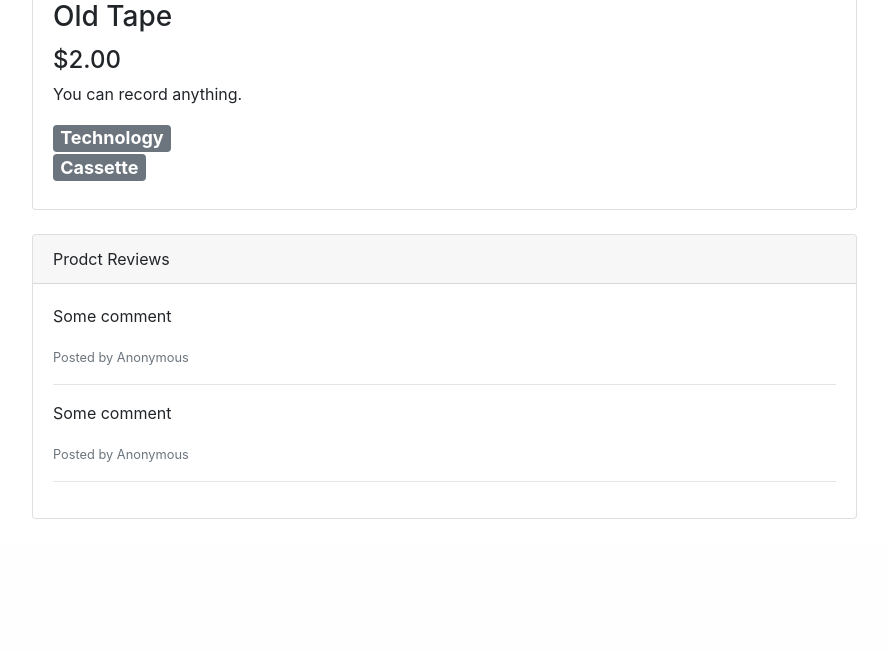
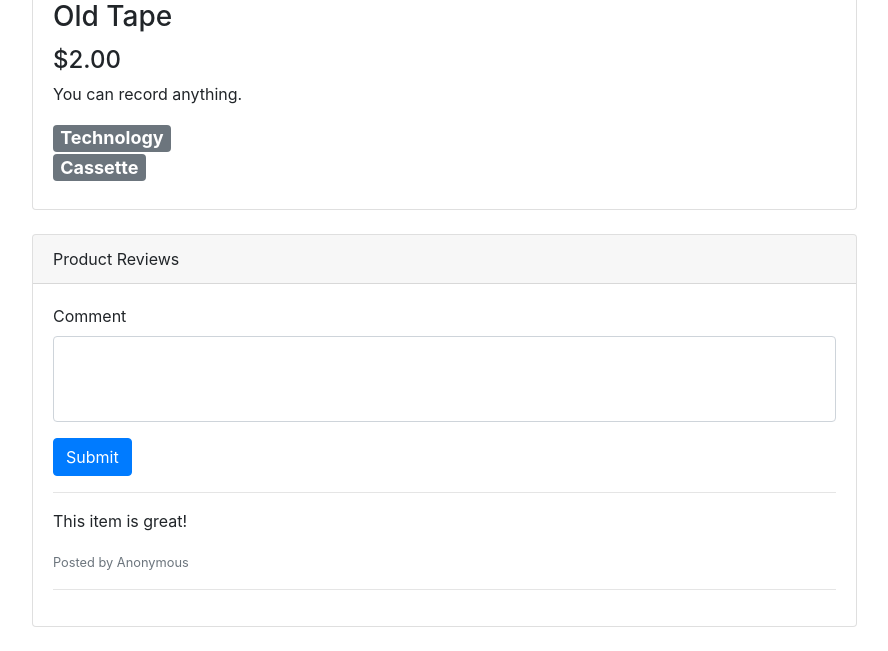
Before and after one commit to maroskukan/flask-webforms, a Flask app: page /item/1 in a window 1280 px wide. Shown: the part 564-1215 px from the top of the page, without its empty margins (338-1226 px from the left). Before the commit the page ends 1083 px from the top, so only its background shows below. Run offline with Flask 2, Linux system fonts and the light colour scheme; data comes from the database, SQL or seed files in the repository; parts of the project's set-up code (start-up, migrations or seed data) failed here and were passed over; some libraries are stand-ins or nearby versions.

Commit message:
Add comment feature

```diff
--- a/src/app.py
+++ b/src/app.py
@@ -4,7 +4,7 @@
 from flask import Flask, render_template, request, redirect, url_for, g, flash, send_from_directory, jsonify
 from flask_wtf import FlaskForm, RecaptchaField
 from flask_wtf.file import FileAllowed, FileRequired
-from wtforms import StringField, TextAreaField, SubmitField, SelectField, DecimalField, FileField
+from wtforms import StringField, TextAreaField, SubmitField, SelectField, DecimalField, FileField, HiddenField
 from wtforms.validators import InputRequired, DataRequired, Length, ValidationError
 from wtforms.widgets import Input
 from werkzeug.utils import secure_filename, escape, unescape
@@ -116,6 +116,11 @@ class FilterForm(FlaskForm):
     category    = SelectField("Category", coerce=int)
     subcategory = SelectField("Subcategory", coerce=int)
     submit      = SubmitField("Filter")
+
+class NewCommentForm(FlaskForm):
+    content = TextAreaField("Comment", validators=[InputRequired("Input is required."), DataRequired("Data is required.")])
+    item_id = HiddenField(validators=[DataRequired()])
+    submit  = SubmitField("Submit")
 
 @app.route('/')
 def home():
@@ -268,9 +273,27 @@ def item(item_id):
         item = {}
 
     if item:
+        comments_from_db = c.execute("""SELECT content FROM comments
+                    WHERE item_id = ? ORDER BY id DESC""",
+                    (item_id,)
+        )
+        comments = []
+        for row in comments_from_db:
+            comment = {
+                "content": row[0]
+            }
+            comments.append(comment)
+
+        commentForm = NewCommentForm()
+        commentForm.item_id.data = item_id
+
         deleteItemForm = DeleteItemForm()
 
-        return render_template("item.html", item=item, deleteItemForm=deleteItemForm)
+        return render_template("item.html",
+                                item=item,
+                                comments=comments,
+                                deleteItemForm=deleteItemForm,
+                                commentForm=commentForm)
     return redirect(url_for("home"))
 
 
@@ -361,6 +384,26 @@ def category(category_id):
 
     return jsonify(subcategories=subcategories)
 
+
+@app.route('/comment/new', methods=["POST"])
+def new_comment():
+    conn = get_db()
+    c = conn.cursor()
+    form = NewCommentForm()
+
+    if form.validate_on_submit():
+
+        c.execute("""INSERT INTO comments (content, item_id)
+                     VALUES (?,?)""",
+                     (
+                         escape(form.content.data),
+                         form.item_id.data
+                     )
+        )
+        conn.commit()
+
+    return redirect(url_for('item', item_id=form.item_id.data))
+
 def save_image_upload(image):
         format = "%Y%m%dT%H%M%S"
         now = datetime.datetime.utcnow().strftime(format)
--- a/src/templates/item.html
+++ b/src/templates/item.html
@@ -30,15 +30,27 @@
 
         <div class="card card-outline-secondary my-4">
             <div class="card-header">
-                Prodct Reviews
+                Product Reviews
             </div>
             <div class="card-body">
-                <p>Some comment</p>
+                <form action="{{ url_for('new_comment') }}" method="POST">
+                    {{ commentForm.hidden_tag() }}
+                    <div class="form-group">
+                        {{ commentForm.content.label }}
+                        {{ commentForm.content(class="form-control", rows="3") }}
+                    </div>
+                    {{ commentForm.submit(class="btn btn-primary") }}
+                </form>
+                <hr>
+                {% if comments %}
+                {% for comment in comments %}
+                <p>{{ comment.content }}</p>
                 <small class="text-muted">Posted by Anonymous</small>
                 <hr>
-                <p>Some comment</p>
-                <small class="text-muted">Posted by Anonymous</small>
-                <hr>
+                {% endfor %}
+                {% else %}
+                <p class="placeholder-comment">Be the first to comment on this item</p>
+                {% endif %}
             </div>
         </div>
     </div>
```
